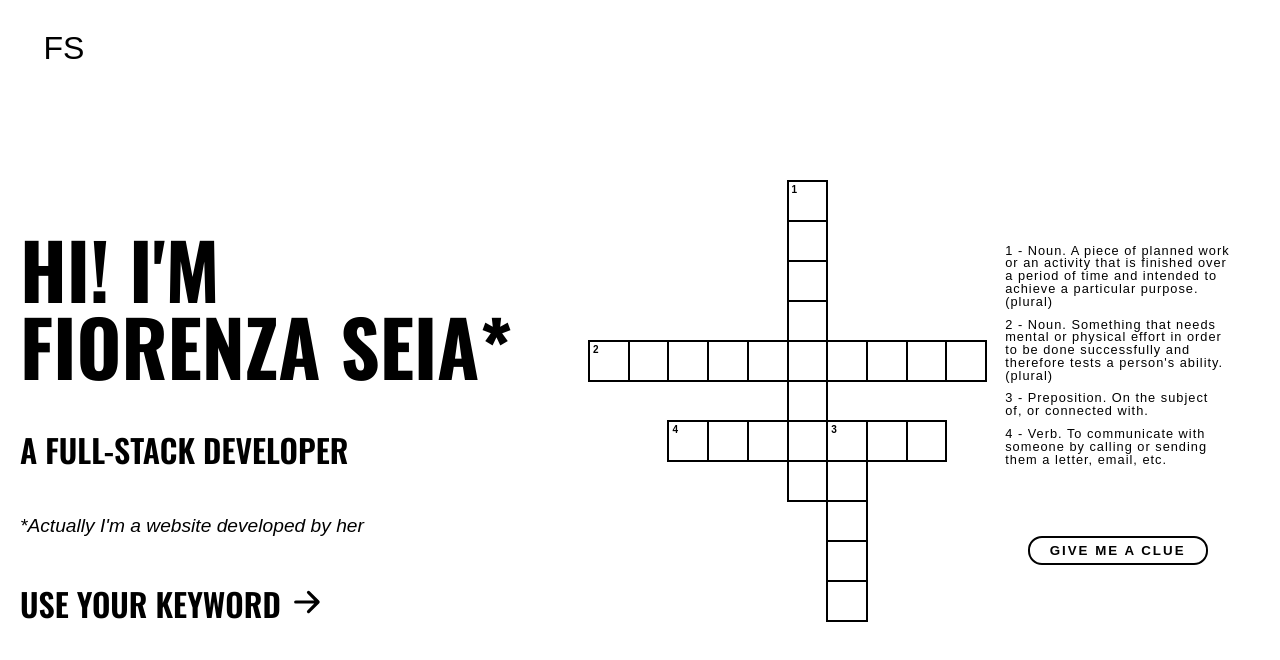
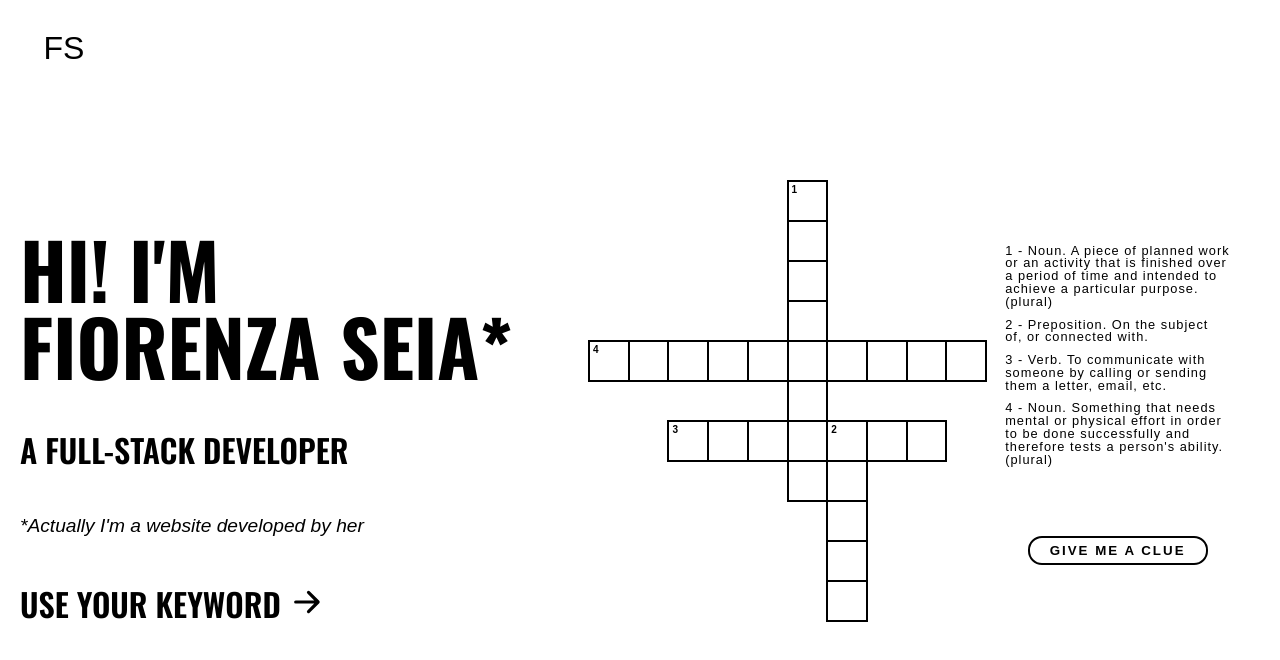
Before and after one commit to fioseia/portfolio, a React (Create React App) app: page / in a window 1280 px wide. Shown: the top 660 px of the page. Built offline with nearby package versions, Linux system fonts and the light colour scheme; a web font is replaced by a local one.

Commit message:
changing refs order

```diff
--- a/src/components/Landing/Crossword/Crossword.jsx
+++ b/src/components/Landing/Crossword/Crossword.jsx
@@ -46,15 +46,15 @@ const Crossword = () => {
 						over a period of time and intended to achieve a particular purpose.
 						(plural)
 					</p>
+					<p>2 - Preposition. On the subject of, or connected with.</p>
 					<p>
-						2 - Noun. Something that needs mental or physical effort in order to
+						3 - Verb. To communicate with someone by calling or sending them a
+						letter, email, etc.
+					</p>
+					<p>
+						4 - Noun. Something that needs mental or physical effort in order to
 						be done successfully and therefore tests a person's ability.
 						(plural)
-					</p>
-					<p>3 - Preposition. On the subject of, or connected with.</p>
-					<p>
-						4 - Verb. To communicate with someone by calling or sending them a
-						letter, email, etc.
 					</p>
 				</div>
 				<div>
--- a/src/utils/pages-data.js
+++ b/src/utils/pages-data.js
@@ -16,11 +16,6 @@ export const pagesData = [
 		slug: 'projects',
 	},
 	{
-		title: 'Challenges',
-		color: '#275336',
-		slug: 'challenges',
-	},
-	{
 		title: 'About',
 		color: '#F4BF3C',
 		slug: 'about',
@@ -30,4 +25,9 @@ export const pagesData = [
 		color: '#C54126',
 		slug: 'contact',
 	},
+	{
+		title: 'Challenges',
+		color: '#275336',
+		slug: 'challenges',
+	},
 ];
```
